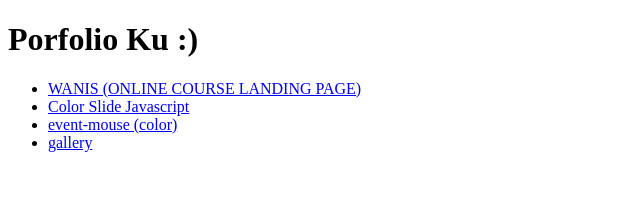
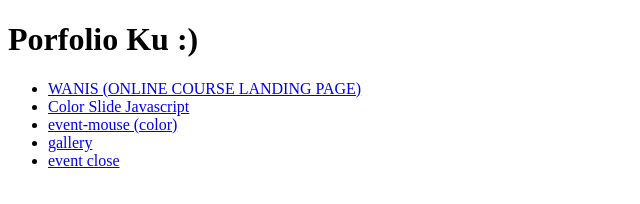
Before and after one commit to sandriansyafri/sandriansyafri.github.io, a plain HTML site: page index.html in a window 1280 px wide. Shown: the full height of the page, 0-640 px from the left. Drawn offline with Linux system fonts and the light colour scheme.

Commit message:
Update index.html

```diff
--- a/index.html
+++ b/index.html
@@ -16,6 +16,8 @@
     <li><a href="https://sandriansyafri.github.io/slideColorJS/">Color Slide Javascript</a></li>
     <li><a href="https://sandriansyafri.github.io/event-mouse/">event-mouse (color)</a></li>
     <li><a href="https://sandriansyafri.github.io/gallery/">gallery</a></li>
+    <li><a href="https://sandriansyafri.github.io/event-close/">event close</a></li>
+
 
   </ul>
 
```
